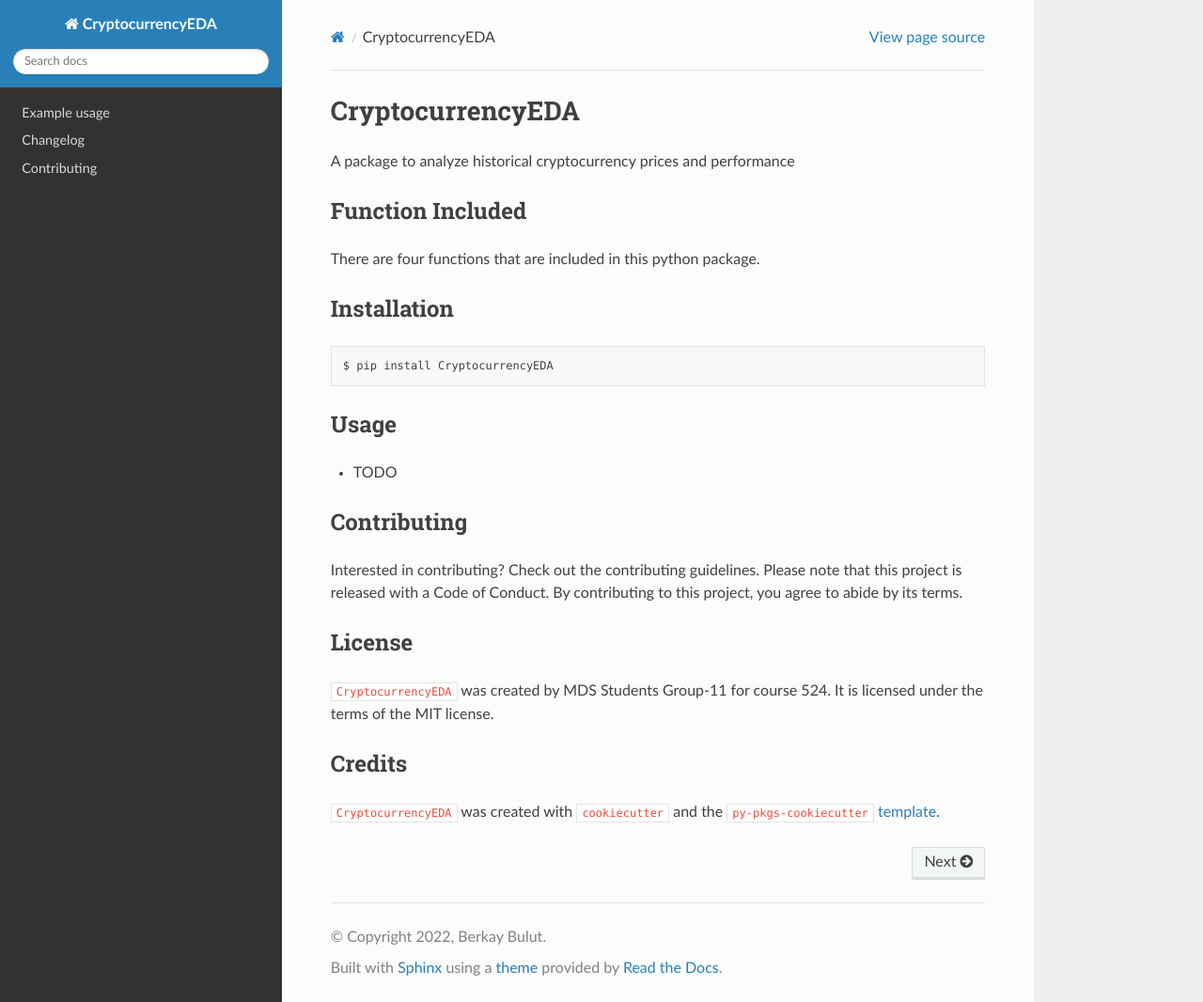
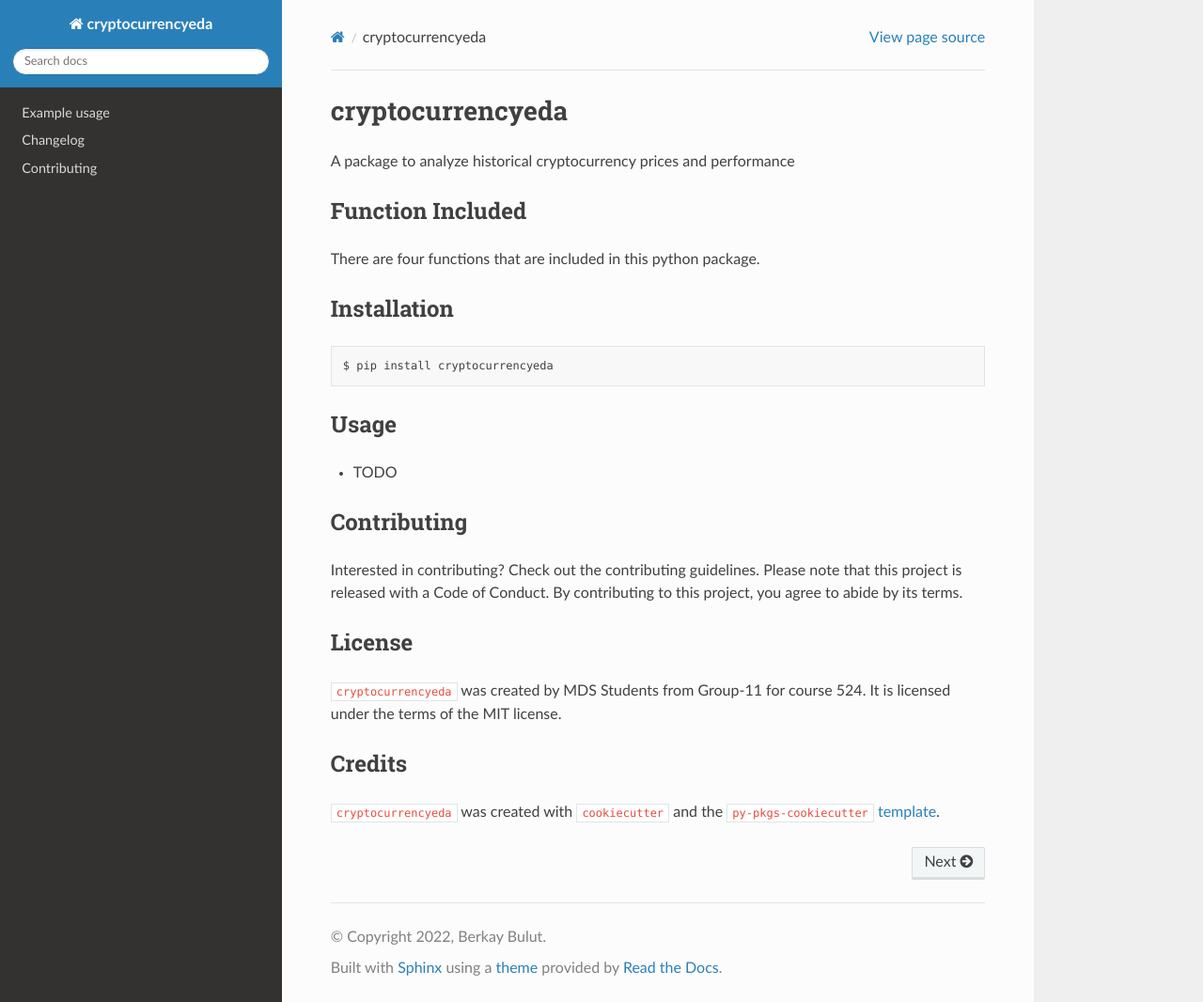
Before and after one commit to flor14/cryptocurrencyeda, a Sphinx documentation site: the page built from docs/index.md, in a window 1280 px wide and 1066 px high. Shown: the whole window at 94% size. Built offline with Sphinx 7.4.7 and the Read the Docs theme 2.0.0, drawn with Linux system fonts in a browser that asks for light colours; pages that are not in the unit, such as notebooks, are missing from menus.

````diff
--- a/README.md
+++ b/README.md
@@ -1,17 +1,14 @@
-# CryptocurrencyEDA
+# cryptocurrencyeda
 
 A package to analyze historical cryptocurrency prices and performance
 
 ## Function Included
 
 There are four functions that are included in this python package.
-
-
-
 ## Installation
 
 ```bash
-$ pip install CryptocurrencyEDA
+$ pip install cryptocurrencyeda
 ```
 
 ## Usage
@@ -24,8 +21,8 @@ Interested in contributing? Check out the contributing guidelines. Please note t
 
 ## License
 
-`CryptocurrencyEDA` was created by MDS Students Group-11 for course 524. It is licensed under the terms of the MIT license.
+`cryptocurrencyeda` was created by MDS Students from Group-11 for course 524. It is licensed under the terms of the MIT license.
 
 ## Credits
 
-`CryptocurrencyEDA` was created with [`cookiecutter`](https://cookiecutter.readthedocs.io/en/latest/) and the `py-pkgs-cookiecutter` [template](https://github.com/py-pkgs/py-pkgs-cookiecutter).
+`cryptocurrencyeda` was created with [`cookiecutter`](https://cookiecutter.readthedocs.io/en/latest/) and the `py-pkgs-cookiecutter` [template](https://github.com/py-pkgs/py-pkgs-cookiecutter).
--- a/docs/conf.py
+++ b/docs/conf.py
@@ -6,7 +6,7 @@
 
 # -- Project information -----------------------------------------------------
 
-project = u"CryptocurrencyEDA"
+project = u"cryptocurrencyeda"
 copyright = u"2022, Berkay Bulut"
 author = u"Berkay Bulut"
 
--- a/pyproject.toml
+++ b/pyproject.toml
@@ -1,5 +1,5 @@
 [tool.poetry]
-name = "CryptocurrencyEDA"
+name = "cryptocurrencyeda"
 version = "0.1.0"
 description = "A package to analyze historical cryptocurrency prices and performance"
 authors = ["Berkay Bulut"]
--- a/src/CryptocurrencyEDA/__init__.py
+++ b/src/CryptocurrencyEDA/__init__.py
@@ -1,3 +1,3 @@
 # read version from installed package
 from importlib.metadata import version
-__version__ = version("CryptocurrencyEDA")
+__version__ = version("cryptocurrencyeda")
````
Also changed, not shown: CHANGELOG.md (+2 -2 lines), CONTRIBUTING.md (+4 -24 lines), docs/example.ipynb, 4 other files.
